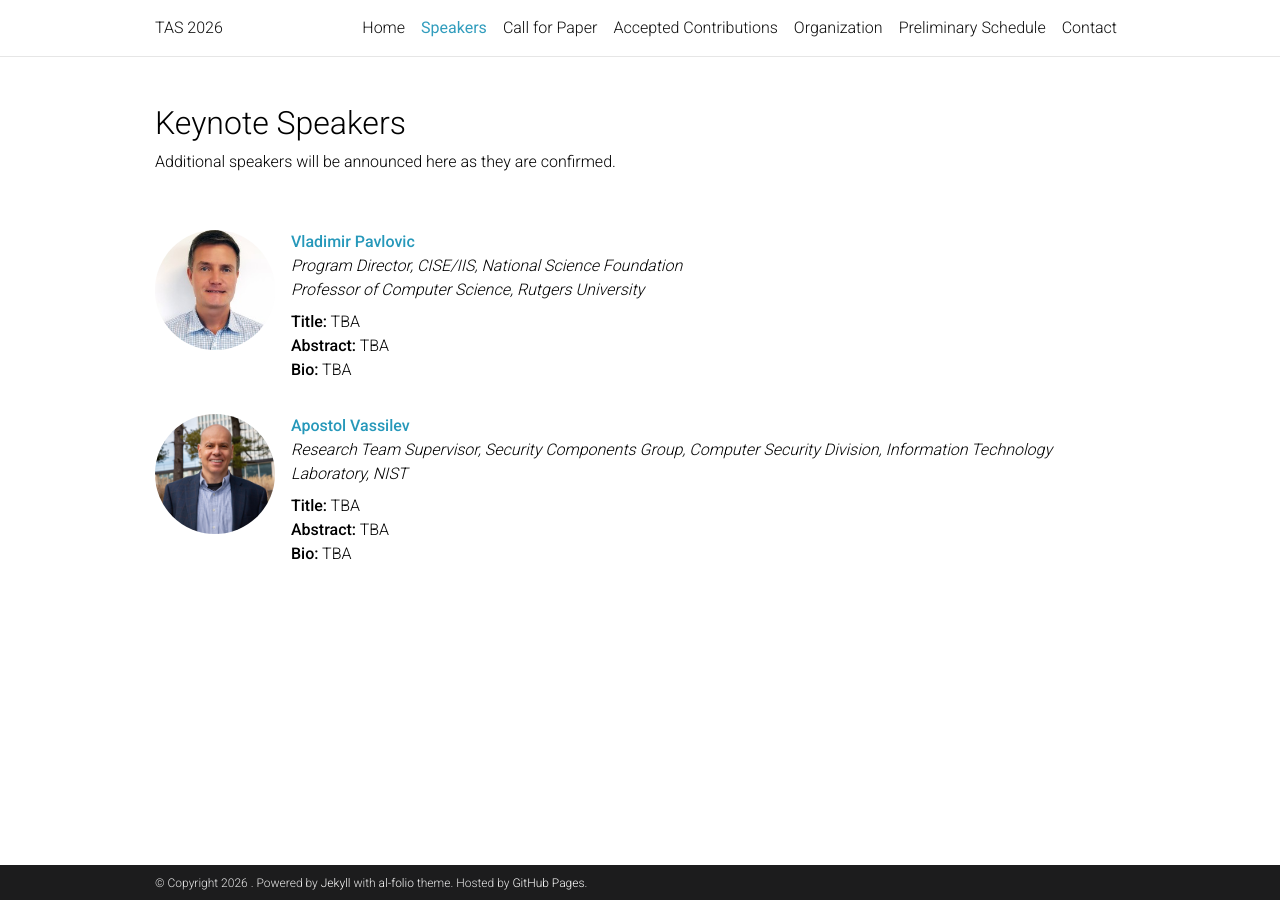
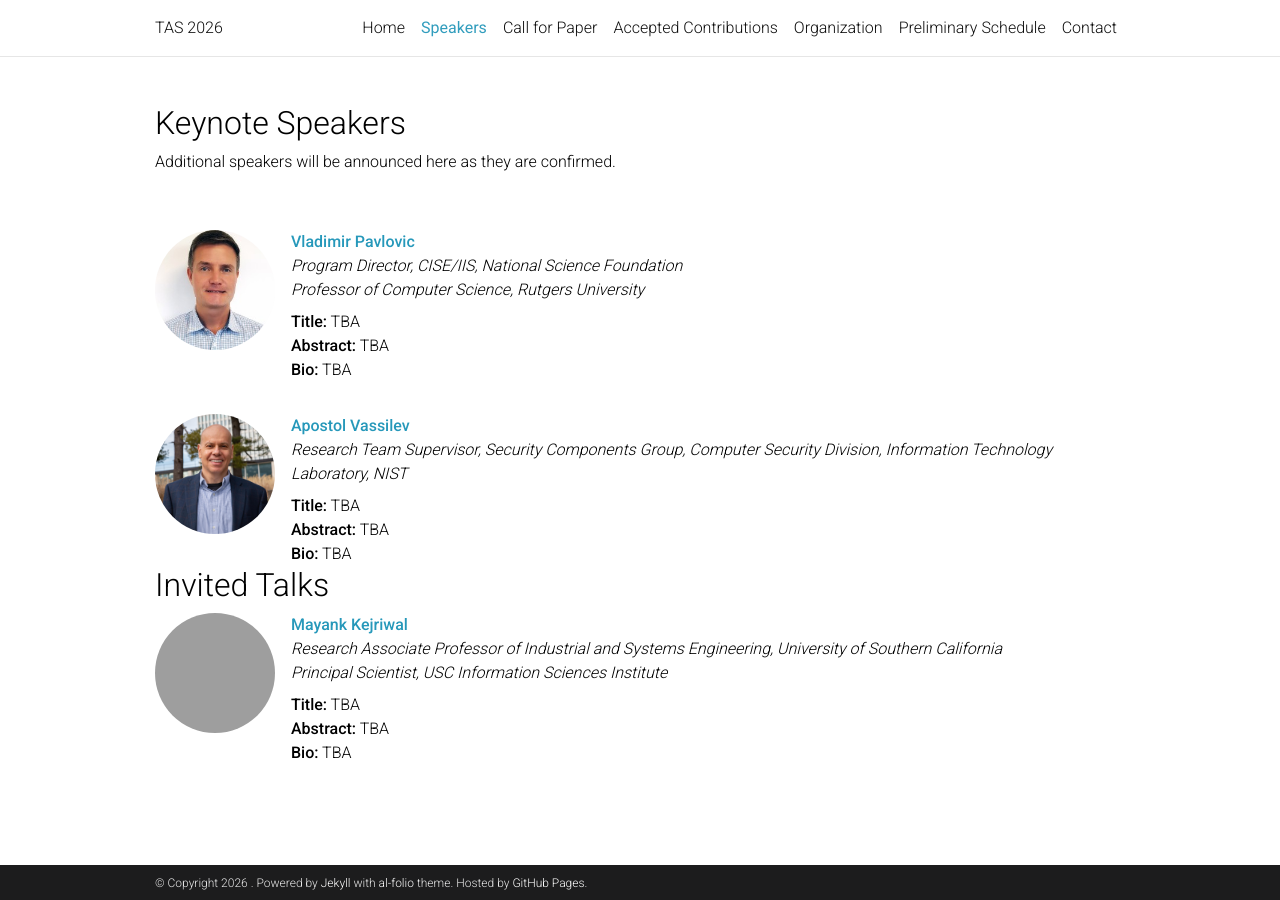
Before and after one commit to tas2026/tas2026.github.io, a Jekyll site: the page built from _pages/speakers.md, in a window 1280 px wide. Built offline with Jekyll 4.4.1, drawn with Linux system fonts in a browser that asks for light colours; comment, search, counter and statistics services are not loaded; a style sheet for code colours, icons or effects is not loaded; grey boxes are pictures that could not be loaded.

Commit message:
Update speakers.md

```diff
--- a/_pages/speakers.md
+++ b/_pages/speakers.md
@@ -43,3 +43,22 @@ nav_order: 2
     </div>
   </div>
 </div>
+
+## Invited Talks
+
+<div class="team-container" style="display: flex; flex-direction: column; gap: 2rem;">
+  <div class="team-member" style="display: flex; align-items: flex-start; gap: 1rem;">
+    <img
+      src="{{ '/assets/img/speakers/Mayank.jpg' | relative_url }}"
+      alt="Mayank Kejriwal"
+      style="width: 120px; height: 120px; object-fit: cover; border-radius: 50%; flex-shrink: 0;"
+    />
+    <div class="speaker-info" style="text-align: left;">
+      <p style="margin: 0;"><strong><a href="https://viterbi.usc.edu/directory/faculty/Kejriwal/Mayank">Mayank Kejriwal</a></strong></p>
+      <p style="margin: 0 0 0.5rem;"><em>Research Associate Professor of Industrial and Systems Engineering, University of Southern California<br />Principal Scientist, USC Information Sciences Institute</em></p>
+      <p style="margin: 0;"><strong>Title:</strong> TBA</p>
+      <p style="margin: 0;"><strong>Abstract:</strong> TBA</p>
+      <p style="margin: 0;"><strong>Bio:</strong> TBA</p>
+    </div>
+  </div>
+</div>
```
